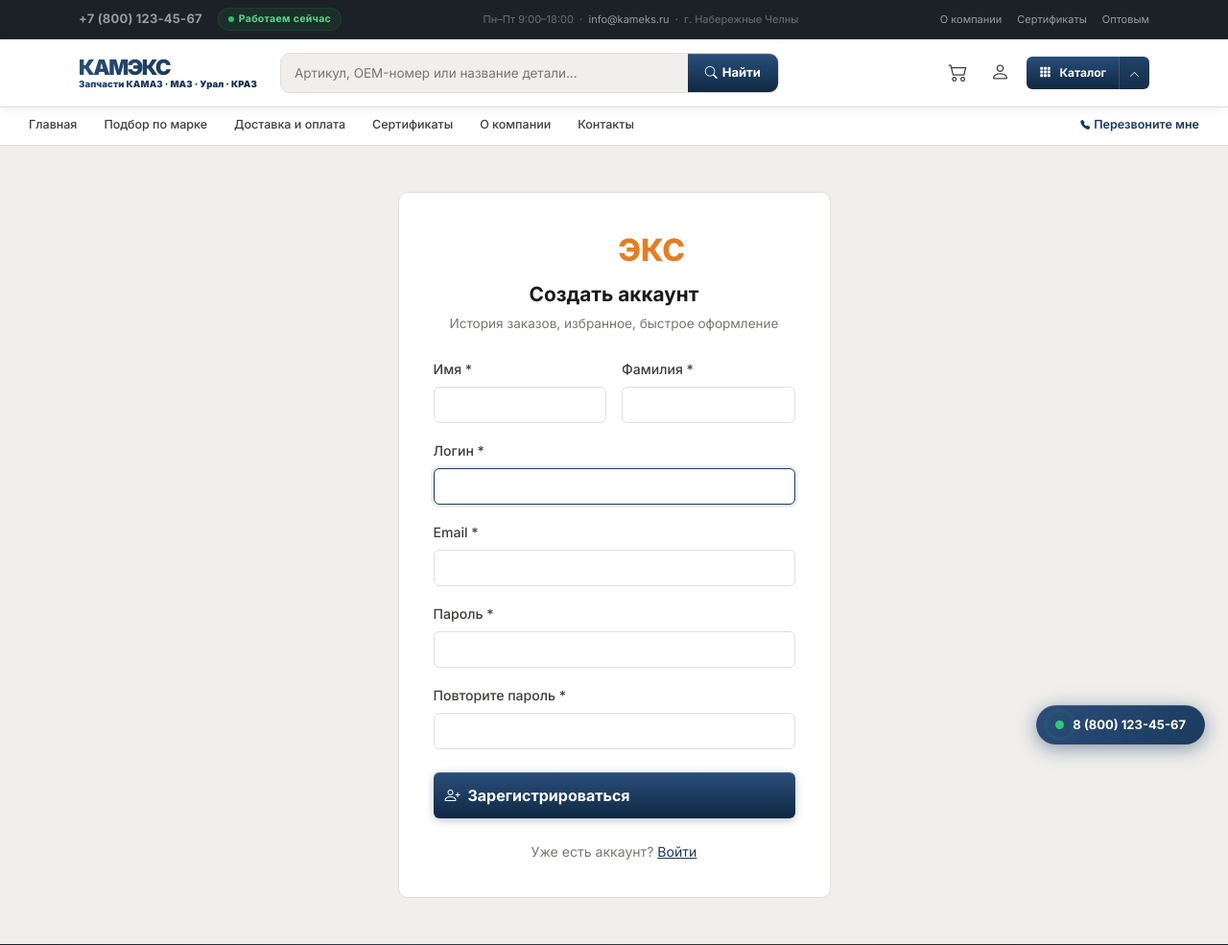
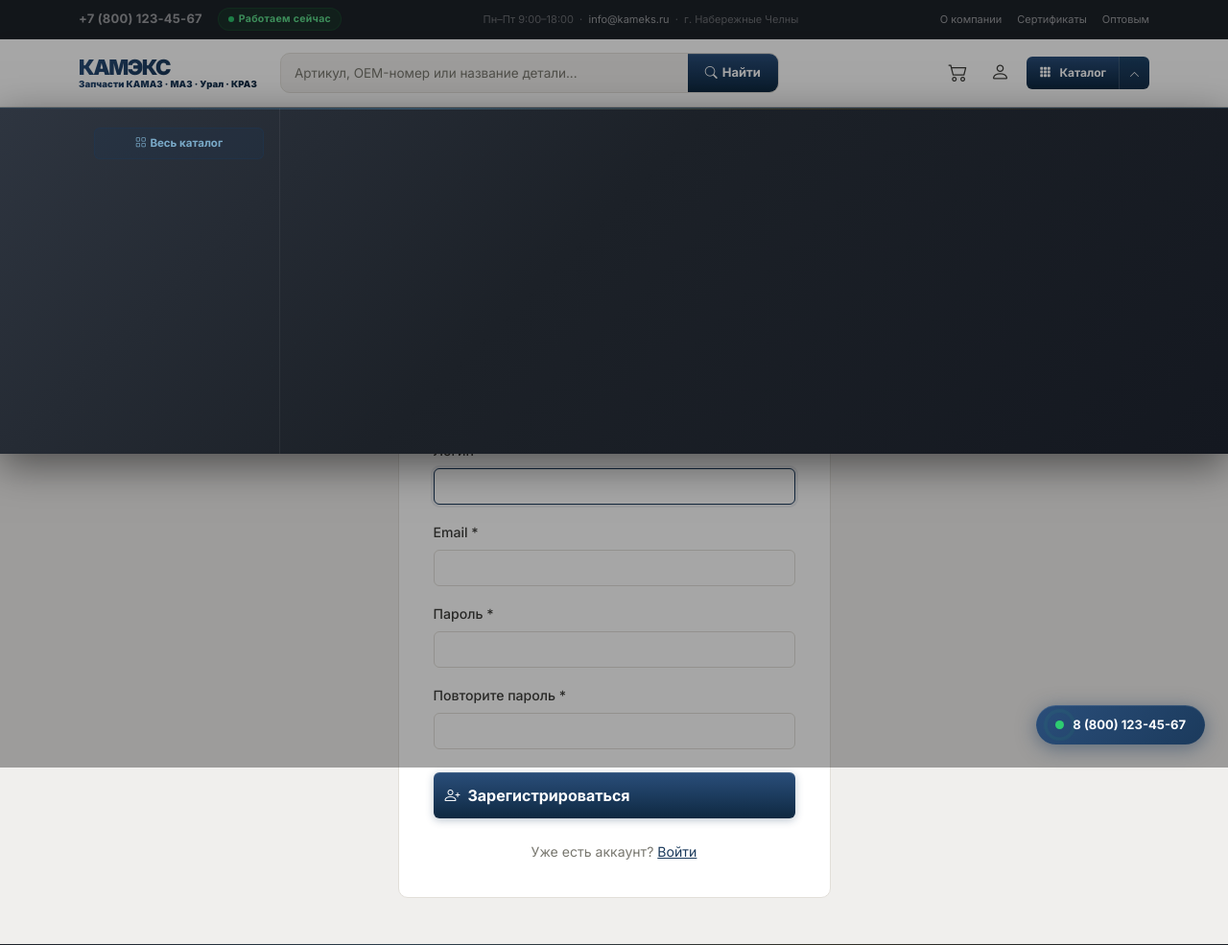
Before and after one commit to hunterkroks/kameks, a Django app: page /accounts/register/ in a window 1280 px wide, after a click that opens the changed part. Shown: the top 985 px of the page at 96% size. Run offline with Django 5.2, Linux system fonts and the light colour scheme; data that the repository does not hold is empty; parts of the project's set-up code (start-up, migrations or seed data) failed here and were passed over.

Commit message:
Update site

```diff
--- a/apps/cart/views.py
+++ b/apps/cart/views.py
@@ -6,8 +6,9 @@ from apps.catalog.models import Product
 from .cart import Cart
 
 
-@login_required
 def cart_detail(request):
+    if not request.user.is_authenticated:
+        return redirect('/accounts/login/?next=/cart/')
     cart = Cart(request)
     return render(request, 'cart/cart.html', {'cart': cart})
 
--- a/static/js/main.js
+++ b/static/js/main.js
@@ -165,7 +165,7 @@ document.addEventListener('DOMContentLoaded', function () {
             showToast('Товар добавлен в корзину');
           }
         })
-        .catch(() => showToast('Ошибка. Попробуйте ещё раз.', 'danger'));
+        .catch(function(e) { if (e && e.message !== 'unauthenticated') showToast('Ошибка. Попробуйте ещё раз.', 'danger'); });
     });
 
     widget.querySelector('.cart-counter-plus').addEventListener('click', function () {
@@ -176,7 +176,7 @@ document.addEventListener('DOMContentLoaded', function () {
             updateCartBadges(data.cart_total);
           }
         })
-        .catch(() => showToast('Ошибка. Попробуйте ещё раз.', 'danger'));
+        .catch(function(e) { if (e && e.message !== 'unauthenticated') showToast('Ошибка. Попробуйте ещё раз.', 'danger'); });
     });
 
     widget.querySelector('.cart-counter-minus').addEventListener('click', function () {
@@ -189,7 +189,7 @@ document.addEventListener('DOMContentLoaded', function () {
               updateCartBadges(data.cart_total);
             }
           })
-          .catch(() => showToast('Ошибка. Попробуйте ещё раз.', 'danger'));
+          .catch(function(e) { if (e && e.message !== 'unauthenticated') showToast('Ошибка. Попробуйте ещё раз.', 'danger'); });
       } else {
         cartPost(`/cart/add/${pid}/`, `quantity=${current - 1}&override=true`)
           .then(data => {
@@ -198,7 +198,7 @@ document.addEventListener('DOMContentLoaded', function () {
               updateCartBadges(data.cart_total);
             }
           })
-          .catch(() => showToast('Ошибка. Попробуйте ещё раз.', 'danger'));
+          .catch(function(e) { if (e && e.message !== 'unauthenticated') showToast('Ошибка. Попробуйте ещё раз.', 'danger'); });
       }
     });
   });
--- a/templates/base.html
+++ b/templates/base.html
@@ -39,7 +39,7 @@
   {% include 'includes/footer.html' %}
 
   <!-- Оверлей мега-меню -->
-  <div id="mega-overlay" class="mega-overlay" aria-hidden="true" style="display:none;"></div>
+  <div id="mega-overlay" class="mega-overlay" aria-hidden="true"></div>
 
   <!-- Плавающий телефон -->
   <a href="tel:+78001234567" class="float-phone" title="Позвонить нам">
--- a/templates/includes/navbar.html
+++ b/templates/includes/navbar.html
@@ -145,7 +145,7 @@
 <!-- ════════════════════════════════════════
      МЕГА-МЕНЮ — выпадает под шапкой (position:fixed, top задаётся JS)
      ════════════════════════════════════════ -->
-<div id="mega-menu" class="mega-menu" aria-hidden="true" style="display:none;">
+<div id="mega-menu" class="mega-menu" aria-hidden="true">
   <div class="mega-inner container">
 
     <!-- Левая колонка: разделы первого уровня -->
```
